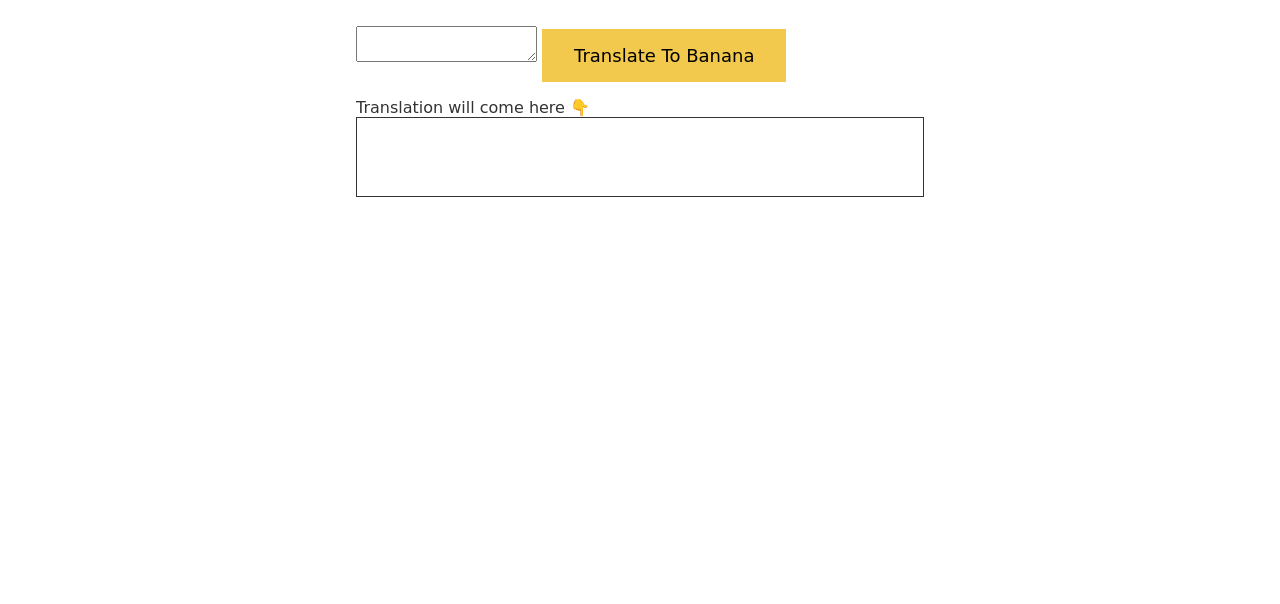
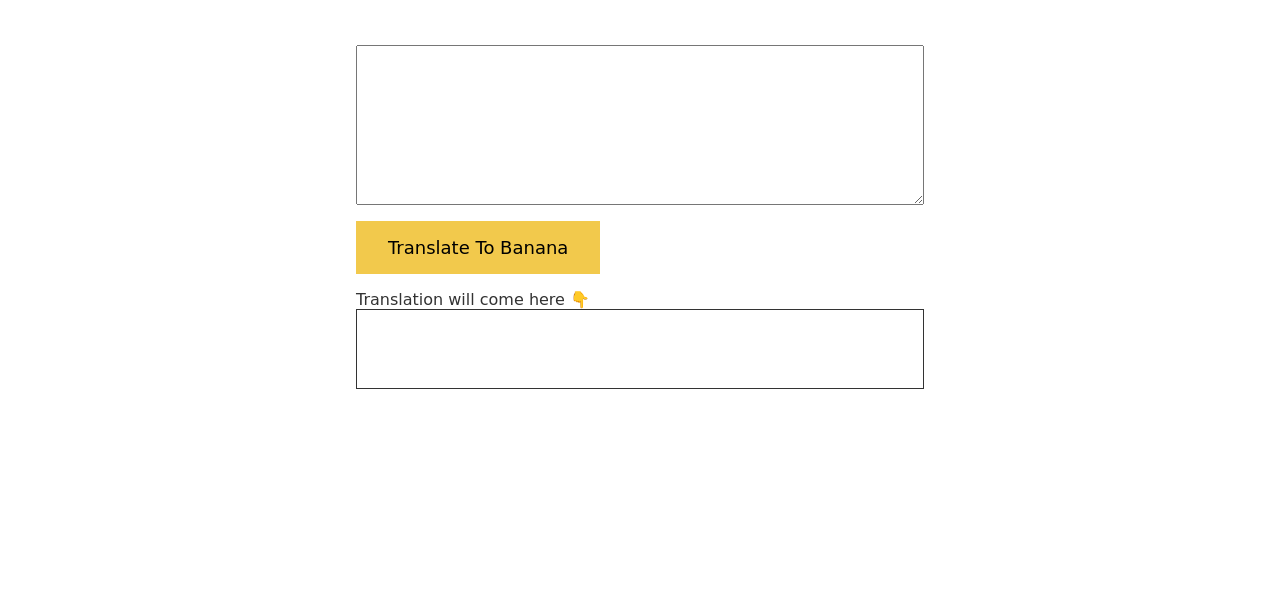
Before and after one commit to navneet-kaur-keer/banana-speak, a plain HTML site: page index.html in a window 1280 px wide. Shown: the part 73-677 px from the top of the page. Drawn offline with Linux system fonts and the light colour scheme.

Commit message:
Final Commit

```diff
--- a/styles.css
+++ b/styles.css
@@ -23,6 +23,16 @@ main {
     margin: auto;
     padding: 1rem;
     max-width: var(--width-break);
+}
+
+textarea {
+    box-sizing: border-box;
+    display: block;
+    width: 100%;
+    min-height: 20vh;
+    margin-top: 2rem;
+    font-size: large;
+    font-family: inherit;
 }
 
 button {
```
